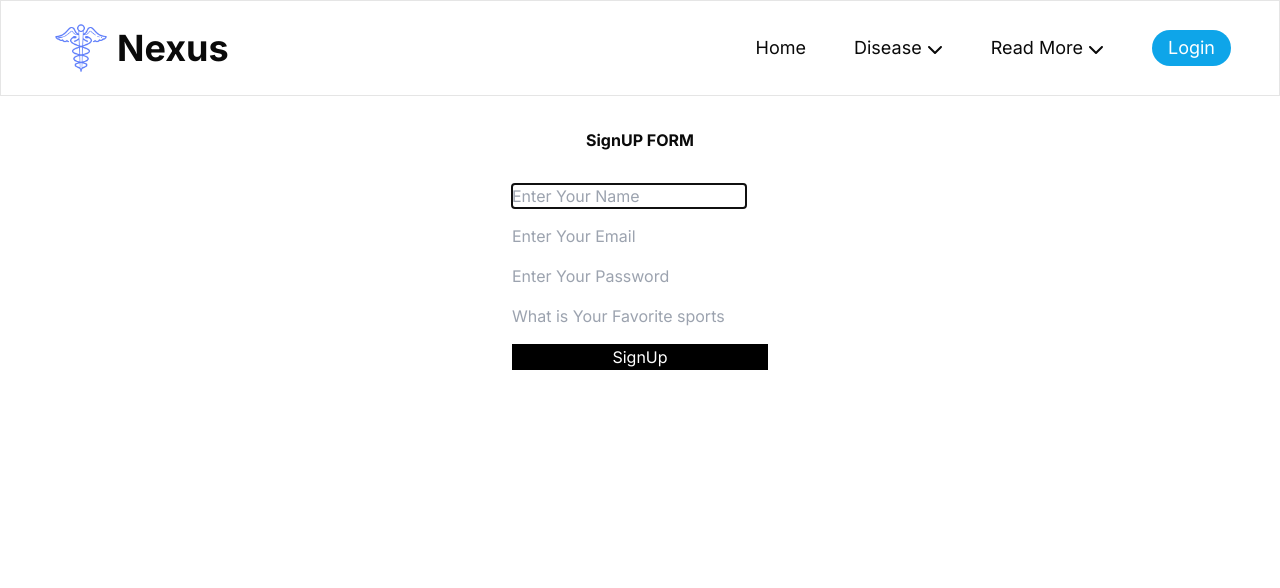
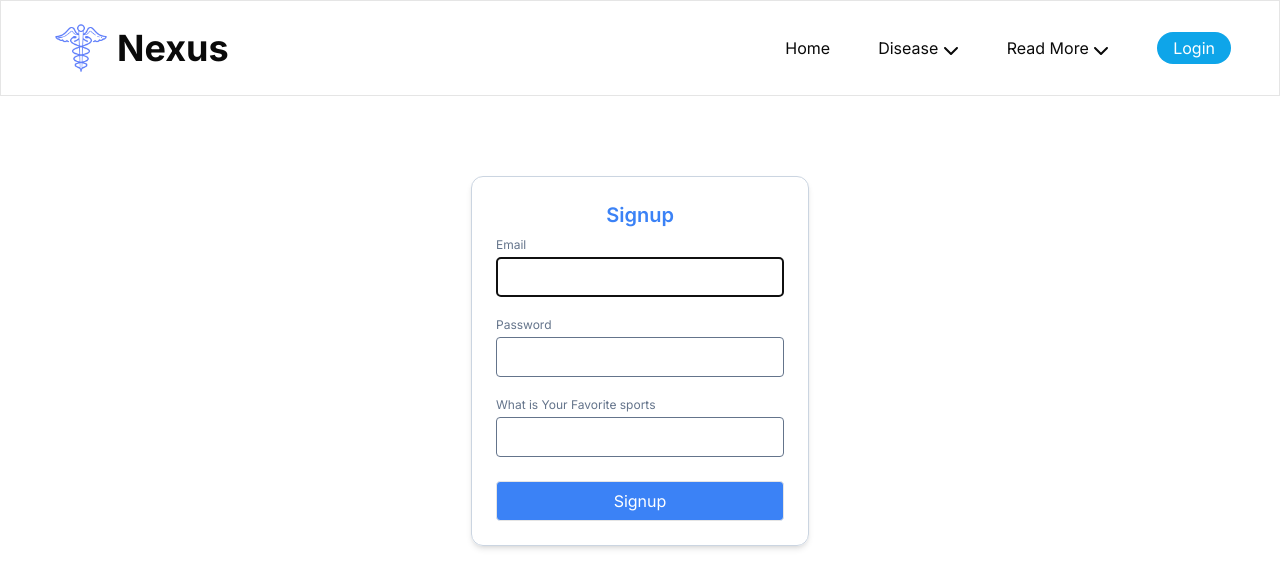
Before and after one commit to dhruv1323/Knee-Osteoarthritis-Classification-and-Scoliosis-Detection-, a Next.js app: page /pages/signup in a window 1280 px wide. Shown: the top 588 px of the page. Built offline with nearby package versions, Linux system fonts and the light colour scheme.

Commit message:
Add authentication

```diff
--- /dev/null
+++ b/src/app/auth.ts
@@ -0,0 +1,45 @@
+import NextAuth from 'next-auth';
+import { authConfig } from './authConfig';
+import Credentials from 'next-auth/providers/credentials';
+import { z } from 'zod';
+import { sql } from '@vercel/postgres';
+import { User } from '../lib/definitions';
+import bcrypt from 'bcrypt';
+
+
+
+
+async function getUser(email: string): Promise<User | undefined> {
+  try {
+    const user = await sql<User>`SELECT * FROM users WHERE email=${email}`;
+    return user.rows[0];
+  } catch (error) {
+    console.error('Failed to fetch user:', error);
+    throw new Error('Failed to fetch user.');
+  }
+}
+
+export const { auth, signIn, signOut } = NextAuth({
+  ...authConfig,
+  providers: [
+    Credentials({
+      async authorize(credentials) {
+        const parsedCredentials = z
+          .object({ email: z.string().email(), password: z.string().min(6) })
+          .safeParse(credentials);
+
+        if (parsedCredentials.success) {
+          const { email, password } = parsedCredentials.data;
+          const user = await getUser(email);
+          if (!user) return null;
+          const passwordsMatch = await bcrypt.compare(password, user.password);
+
+          if (passwordsMatch) return user;
+        }
+
+        console.log('Invalid credentials');
+        return null;
+      },
+    }),
+  ],
+});
--- /dev/null
+++ b/src/app/authConfig.ts
@@ -0,0 +1,21 @@
+import type { NextAuthConfig } from 'next-auth';
+
+export const authConfig = {
+  pages: {
+    signIn: '/login',
+  },
+  callbacks: {
+    authorized({ auth, request: { nextUrl } }) {
+      const isLoggedIn = !!auth?.user;
+      const isOnHome = nextUrl.pathname.startsWith('/');
+      if (isOnHome) {
+        if (isLoggedIn) return true;
+        return false; // Redirect unauthenticated users to login page
+      } else if (isLoggedIn) {
+        return Response.redirect(new URL('/pages/login', nextUrl));
+      }
+      return true;
+    },
+  },
+  providers: [], // Add providers with an empty array for now
+} satisfies NextAuthConfig;
--- a/src/app/components/Navbar.tsx
+++ b/src/app/components/Navbar.tsx
@@ -94,12 +94,12 @@ const Navbar = () => {
         </span>
       </div>
       <ul className={`flex flex-col justify-between items-center gap-6 bg-white w-full left-0 z-[-1] absolute md:z-auto md:static md:flex md:w-auto md:flex-row md:items-center md:justify-between md:py-0 py-4 md:pl-0  md:gap-12 md:opacity-100 transition-all ease-in duration-500 ${open ? 'top-20 opacity-100':'top-[-400px] opacity-0'}`}>
-        <li className="text-lg border border-hidden rounded-xl w-20 md:w-auto font-semi-bold hover:text-sky-500 transition duration-300">
+        <li className="text-base border border-hidden rounded-xl w-20 md:w-auto font-semi-bold hover:text-sky-500 transition duration-300">
           <Link onClick={handleClick} className=" " href="/">
             Home
           </Link>
         </li>
-        <li className="text-lg border border-hidden rounded-xl w-28  md:w-auto  font-semi-bold hover:text-sky-500 transition duration-300">
+        <li className="text-base border border-hidden rounded-xl w-28  md:w-auto  font-semi-bold hover:text-sky-500 transition duration-300">
             <DropdownMenu>
               <DropdownMenuTrigger>Disease <ChevronDownIcon/></DropdownMenuTrigger>
               <DropdownMenuContent>
@@ -128,7 +128,7 @@ const Navbar = () => {
               </DropdownMenuContent>
             </DropdownMenu>
         </li>
-        <li className="text-lg border border-hidden rounded-xl w-32  md:w-auto  font-semi-bold hover:text-sky-500 transition duration-300">
+        <li className="text-base border border-hidden rounded-xl w-32  md:w-auto  font-semi-bold hover:text-sky-500 transition duration-300">
             <DropdownMenu>
               <DropdownMenuTrigger>Read More <ChevronDownIcon/></DropdownMenuTrigger>
               <DropdownMenuContent>
@@ -155,7 +155,7 @@ const Navbar = () => {
               </DropdownMenuContent>
             </DropdownMenu>
         </li>
-        <li className="text-lg mr-6 md:mr-0 px-4 py-1 md:px-4 md:py-1 rounded-3xl w-20 md:w-auto text-white font-semi-bold bg-sky-500 hover:bg-sky-600">
+        <li className="text-base mr-6 md:mr-0 px-4 py-1 md:px-4 md:py-1 rounded-3xl w-20 md:w-auto text-white font-semi-bold bg-sky-500 hover:bg-sky-600">
           <Link onClick={handleClick} className="" href="/pages/login">
             Login
           </Link>
--- /dev/null
+++ b/src/app/middleware.ts
@@ -0,0 +1,9 @@
+import NextAuth from 'next-auth';
+import { authConfig } from './authConfig';
+
+export default NextAuth(authConfig).auth;
+
+export const config = {
+  // https://nextjs.org/docs/app/building-your-application/routing/middleware#matcher
+  matcher: ['/((?!api|_next/static|_next/image|.*\\.png$).*)'],
+};
--- a/src/app/pages/osteoarthritis/page.tsx
+++ b/src/app/pages/osteoarthritis/page.tsx
@@ -24,7 +24,7 @@ export default function Home(){
           }}
           className="mb-6 min-h-52"
         />
-        <div className="flex flex-col mt-8 md:flex md:flex-row justify-center items-center gap-2 md:gap-8 md:p-8 ">
+        <div className="flex flex-col mt-4 md:flex md:flex-row justify-center items-center gap-2 md:gap-8 md:p-8 ">
             <h1 className="text-lg font-medium text-blue-600 hover:underline underline-offset-4 decoration-black-500">Overview</h1>
             <h1 className="text-lg font-medium text-blue-600 hover:underline underline-offset-4 decoration-black-500">Symptoms</h1>
             <h1 className="text-lg font-medium text-blue-600 hover:underline underline-offset-4 decoration-black-500">Causes</h1>
--- a/src/app/pages/scoliosis/page.tsx
+++ b/src/app/pages/scoliosis/page.tsx
@@ -26,7 +26,7 @@ export default function Home(){
                 className="mb-6 min-h-52"
               />
             </div>
-            <div className="flex flex-col mt-8 md:flex md:flex-row justify-center items-center gap-2 md:gap-8 md:p-8 ">
+            <div className="flex flex-col mt-4 md:flex md:flex-row justify-center items-center gap-2 md:gap-8 md:p-8 ">
             <h1 className="text-lg font-medium text-blue-600 hover:underline underline-offset-4 decoration-black-500">Overview</h1>
             <h1 className="text-lg font-medium text-blue-600 hover:underline underline-offset-4 decoration-black-500">Symptoms</h1>
             <h1 className="text-lg font-medium text-blue-600 hover:underline underline-offset-4 decoration-black-500">Causes</h1>
--- a/src/app/pages/signup/page.tsx
+++ b/src/app/pages/signup/page.tsx
@@ -2,67 +2,44 @@ import React from 'react';
 
 export default function SignUp() {
     return (
-        <div className="form-container min-h-screen flex justify-center">
-            <form className="box-shadow p-8 bg-white">
-                <h4 className="title text-center mb-8 font-bold">SignUP FORM</h4>
-                <div className="mb-4">
-                    <input
-                        type="text"
-                        // value={name}
-                        // onChange={(e) => setName(e.target.value)}
-                        className="border-none border-b-2 border-black"
-                        id="exampleInputEmail1"
-                        placeholder="Enter Your Name"
-                        required
-                        autoFocus
-                    />
-                </div>
-                <div className="mb-4">
+        <div className="form-container flex justify-center mt-10 p-10 max-w-auto">
+            <form className="flex flex-col items-center justify-center box-shadow p-6 border min-w-80 border-slate-300 shadow-md rounded-xl">
+            <h1 className="mt-0 text-center mb-1 font-semibold text-blue-500 text-xl">Signup</h1>
+                <div className=" mb-4">
+                    <h1 className='text-slate-500 text-xs py-1'>Email</h1>
                         <input
                             type="email"
-                        // value={email}
-                        // onChange={(e) => setEmail(e.target.value)}
-                        className="border-none border-b-2 border-black"
+                            autoFocus
+                            className="border border-slate-500 h-10 w-72 rounded"
                             id="exampleInputEmail1"
-                        placeholder="Enter Your Email"
+                            // placeholder=" Enter Your Email"
                             required
                         />
                 </div>
                 <div className="mb-4">
+                    <h1 className='text-slate-500 text-xs py-1'>Password</h1>
                         <input
                             type="password"
-                        // value={password}
-                        // onChange={(e) => setPassword(e.target.value)}
-                        className="border-none border-b-2 border-black"
+                            className="border border-slate-500 px-0 h-10 w-72 rounded"
                             id="exampleInputPassword1"
-                        placeholder="Enter Your Password"
+                            // placeholder=" Enter Your Password"
                             required
                         />
                 </div>
-                {/* <div className="mb-4">
-                    <input
-                        type="text"
-                        // value={address}
-                        // onChange={(e) => setAddress(e.target.value)}
-                        className="border-none border-b-2 border-black"
-                        id="exampleInputEmail1"
-                        placeholder="Enter Your Address"
-                        required
-                    />
-                </div> */}
                 <div className="mb-4">
+                    <h1 className='text-slate-500 text-xs py-1'>What is Your Favorite sports</h1>
                     <input
                         type="text"
                         // value={answer}
                         // onChange={(e) => setAnswer(e.target.value)}
-                        className="border-none border-b-2 border-black"
+                        className="border border-slate-500 px-0 h-10 w-72 rounded"
                         id="exampleInputEmail1"
-                        placeholder="What is Your Favorite sports"
+                        // placeholder="What is Your Favorite sports"
                         required
                     />
                 </div>
-                <button type="submit" className="btn btn-primary border border-black bg-black text-white w-64">
-                    SignUp
+                <button type="submit" className="border rounded py-1 h-10 mt-2 bg-blue-500 text-white w-72">
+                            Signup
                 </button>
             </form>
         </div>
--- /dev/null
+++ b/src/lib/definitions.ts
@@ -0,0 +1,6 @@
+export type User = {
+    id: string;
+    name: string;
+    email: string;
+    password: string;
+  };
```
Also changed, not shown: package.json (+10 -2 lines), src/lib/placeholder.js (added, +8 -0 lines), src/scripts/seed.js (added, +54 -0 lines), 2 other files (tests, documents, lock files or other folders). Lines whose indentation alone changed are shown as unchanged.
